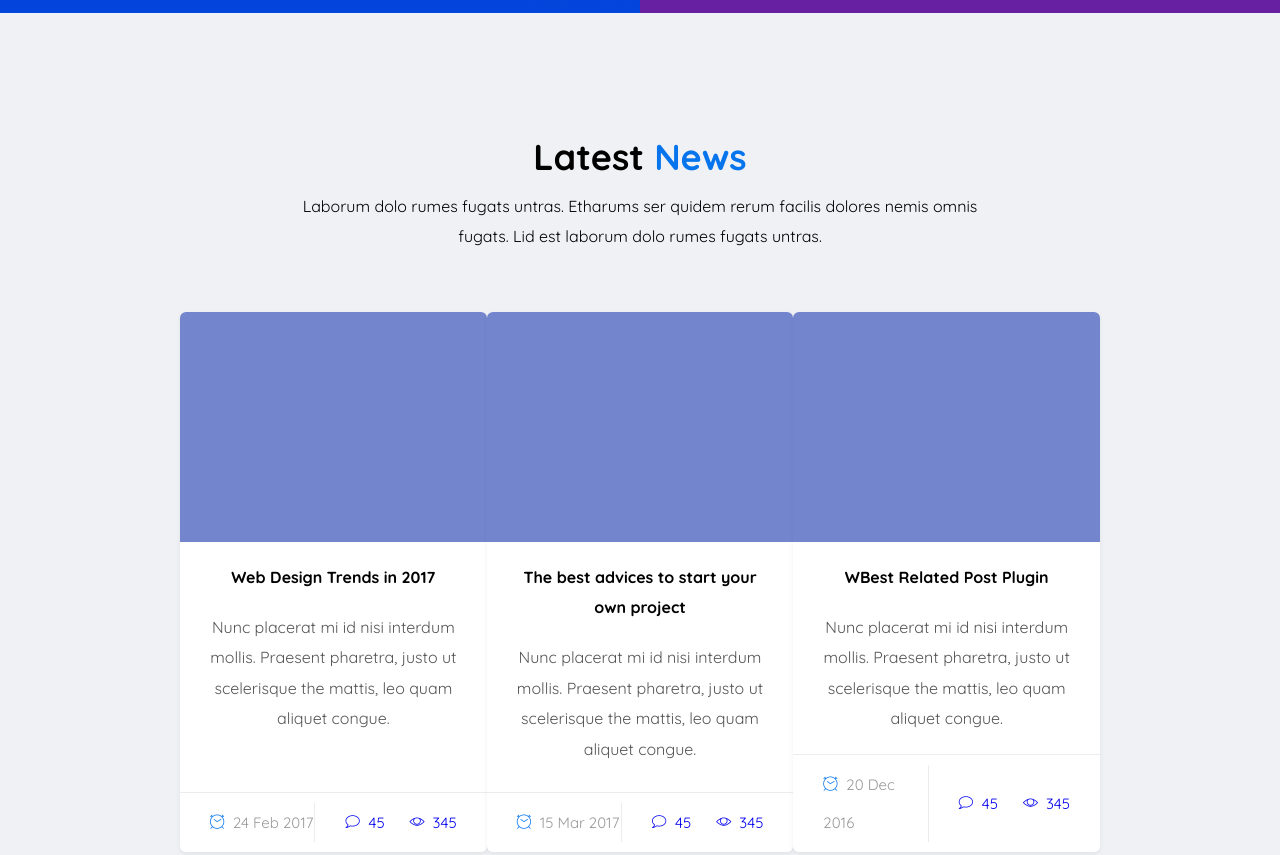
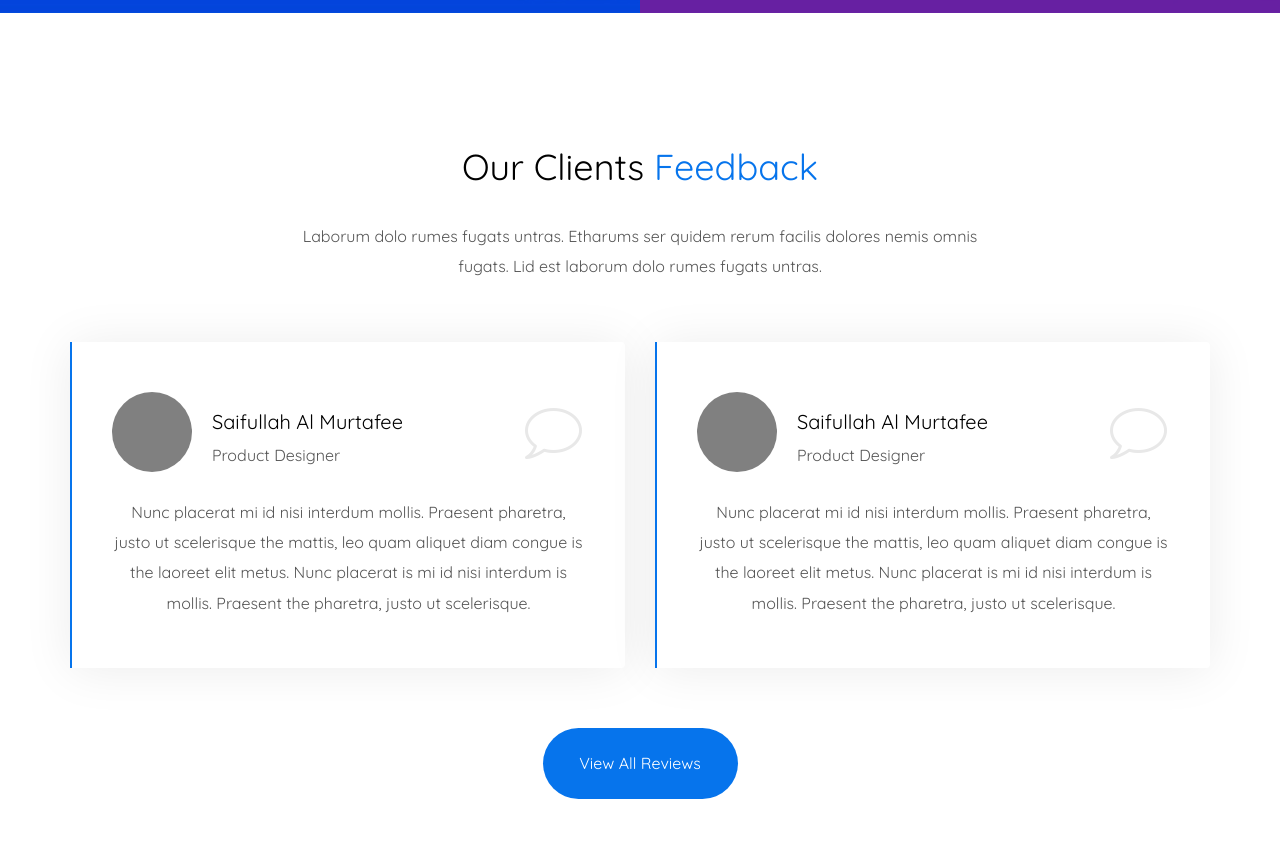
Before and after one commit to Flash922/market_home, a website: page app/index.html in a window 1280 px wide. Shown: the part 7700-8555 px from the top of the page. Drawn offline with nearby package versions, Linux system fonts and the light colour scheme; files whose address does not match are found by name.

Commit message:
added feedback section

```diff
--- a/app/index.html
+++ b/app/index.html
@@ -685,6 +685,37 @@
             </div>
           </div>
       </section>
+      <section class="feedback">
+        <div class="container">
+          <div class="feedback__inner">
+            <div class="feedback__title">Our Clients <span>Feedback</span> </div>
+            <div class="feedback__text">Laborum dolo rumes fugats untras. Etharums ser quidem rerum facilis dolores nemis omnis fugats. Lid est laborum dolo rumes fugats untras.</div>
+            <div class="feedback__items">
+              <div class="feedback__item">
+                <div class="feedback__item-head lnr-bubble">
+                  <div class="item-head__avatar"></div>
+                  <div class="item-head__info">
+                    <div class="info__name">Saifullah Al Murtafee</div>
+                    <div class="info__prof">Product Designer</div>
+                  </div>
+                </div>
+                <div class="feedback__item-text">Nunc placerat mi id nisi interdum mollis. Praesent pharetra, justo ut scelerisque the mattis, leo quam aliquet diam congue is the laoreet elit metus. Nunc placerat is mi id nisi interdum is mollis. Praesent the pharetra, justo ut scelerisque.</div>
+              </div>
+              <div class="feedback__item">
+                <div class="feedback__item-head lnr-bubble">
+                  <div class="item-head__avatar"></div>
+                  <div class="item-head__info">
+                    <div class="info__name">Saifullah Al Murtafee</div>
+                    <div class="info__prof">Product Designer</div>
+                  </div>
+                </div>
+                <div class="feedback__item-text">Nunc placerat mi id nisi interdum mollis. Praesent pharetra, justo ut scelerisque the mattis, leo quam aliquet diam congue is the laoreet elit metus. Nunc placerat is mi id nisi interdum is mollis. Praesent the pharetra, justo ut scelerisque.</div>
+              </div>
+            </div>
+            <a href="#" class="feedback__button button__blue">View All Reviews</a>
+          </div>
+        </div>
+      </section>
       <section class="news">
         <div class="container">
           <div class="news__inner">
--- a/app/scss/style.scss
+++ b/app/scss/style.scss
@@ -731,13 +731,12 @@
     background-repeat: no-repeat;
   }
   &__logo {
-
     height: 101px;
     width: 120px;
     margin: 0 auto 35px;
-    background-repeat:no-repeat;
-    background-position:center;
-    background-size:cover;
+    background-repeat: no-repeat;
+    background-position: center;
+    background-size: cover;
   }
   &__title {
     margin-bottom: 10px;
@@ -760,12 +759,96 @@
 }
 /* -------------------------------- End Sell -------------------------------- */
 /* -------------------------------------------------------------------------- */
+/* ----------------------------- Start Feedback ----------------------------- */
+
+.feedback {
+  &__inner {
+    color: $c5;
+    text-align: center;
+    padding: 120px 0;
+  }
+  &__title {
+    font-size: 36px;
+    margin-bottom: 20px;
+    color: #000;
+    span {
+      color: $blue;
+    }
+  }
+  &__text {
+    max-width: 680px;
+    margin: 0 auto 60px;
+  }
+  &__items {
+    display: flex;
+    justify-content: space-between;
+    margin-bottom: 60px;
+  }
+  &__item {
+    border-radius: 0 4px 4px 0;
+    background-color: rgb(255, 255, 255);
+    box-shadow: 0px 2px 50px 0px rgba(0, 0, 0, 0.08);
+    max-width: 555px;
+    min-height: 315px;
+    padding: 50px 40px;
+    border-left: 2px solid $blue;
+    outline: hidden;
+    .lnr-bubble::before {
+      font-size: 60px;
+      color: #e8e8e8;
+      position: absolute;
+      right: 0;
+      top: 0;
+      margin-right: 0;
+      padding-top: 10px;
+    }
+  }
+  &__item-head {
+    position: relative;
+    display: flex;
+  }
+  &__item-text {
+  }
+  &__button {
+    display: block;
+    margin: 0 auto;
+    padding: 20px 35px;
+    max-width: 195px;
+  }
+}
+.item-head {
+  display: flex;
+  align-items: center;
+  &__avatar {
+    width: 80px;
+    height: 80px;
+    background-color: #808080;
+    margin: 0 20px 25px 0;
+    border-radius: 7em;
+  }
+  &__info {
+  }
+}
+.info {
+  &__name {
+    color: #000;
+    font-size: 20px;
+    padding-top: 20px;
+    margin-bottom: 15px;
+  }
+  &__prof {
+    text-align: left;
+  }
+}
+
+/* ------------------------------ End Feedback ------------------------------ */
+/* -------------------------------------------------------------------------- */
 /* ------------------------------- start news ------------------------------- */
 .news {
   background-color: #eff1f5;
   &__inner {
     text-align: center;
-    padding: 110px;
+    padding: 110px 0;
   }
   &__title {
     font-size: 36px;
```
Also changed, not shown: app/css/style.min.css.
